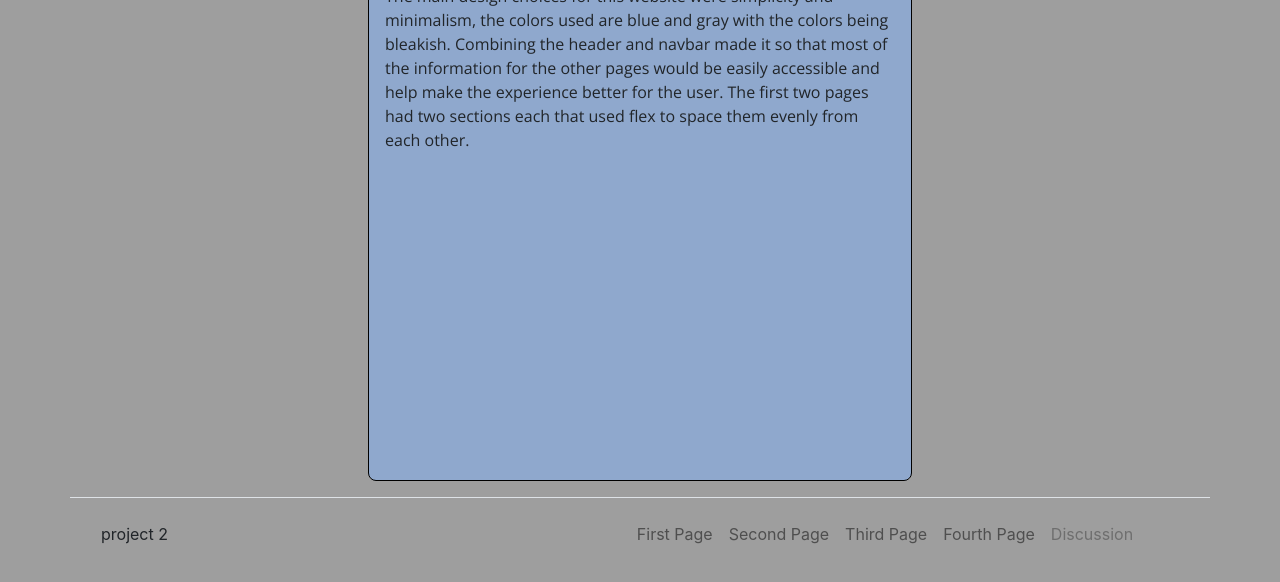
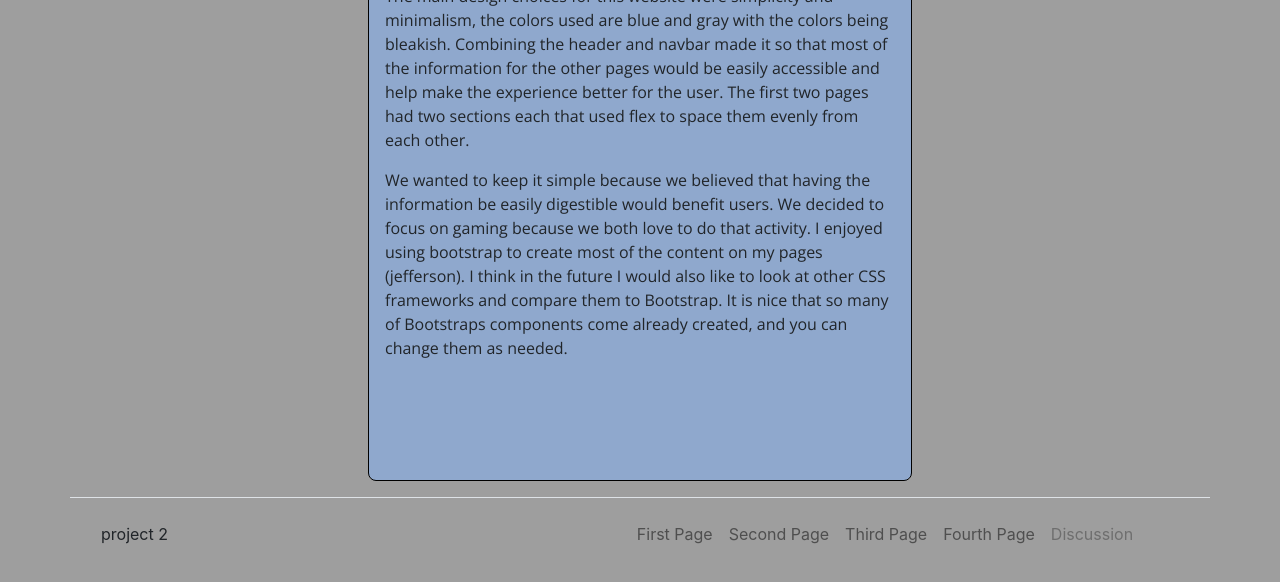
Before and after one commit to KennSepi/mod9-project2, a plain HTML site: page index.html in a window 1280 px wide. Shown: the part 176-758 px from the top of the page. Drawn offline with nearby package versions, Linux system fonts and the light colour scheme.

Commit message:
added description text

```diff
--- a/index.html
+++ b/index.html
@@ -137,6 +137,7 @@
       <section>
         <h2>Design Discussion</h2>
         <p>The main design choices for this website were simplicity and minimalism, the colors used are blue and gray with the colors being bleakish. Combining the header and navbar made it so that most of the information for the other pages would be easily accessible and help make the experience better for the user. The first two pages had two sections each that used flex to space them evenly from each other.</p>
+        <p>We wanted to keep it simple because we believed that having the information be easily digestible would benefit users. We decided to focus on gaming because we both love to do that activity. I enjoyed using bootstrap to create most of the content on my pages (jefferson). I think in the future I would also like to look at other CSS frameworks and compare them to Bootstrap. It is nice that so many of Bootstraps components come already created, and you can change them as needed.</p>
       </section>
 
       <footer
```
